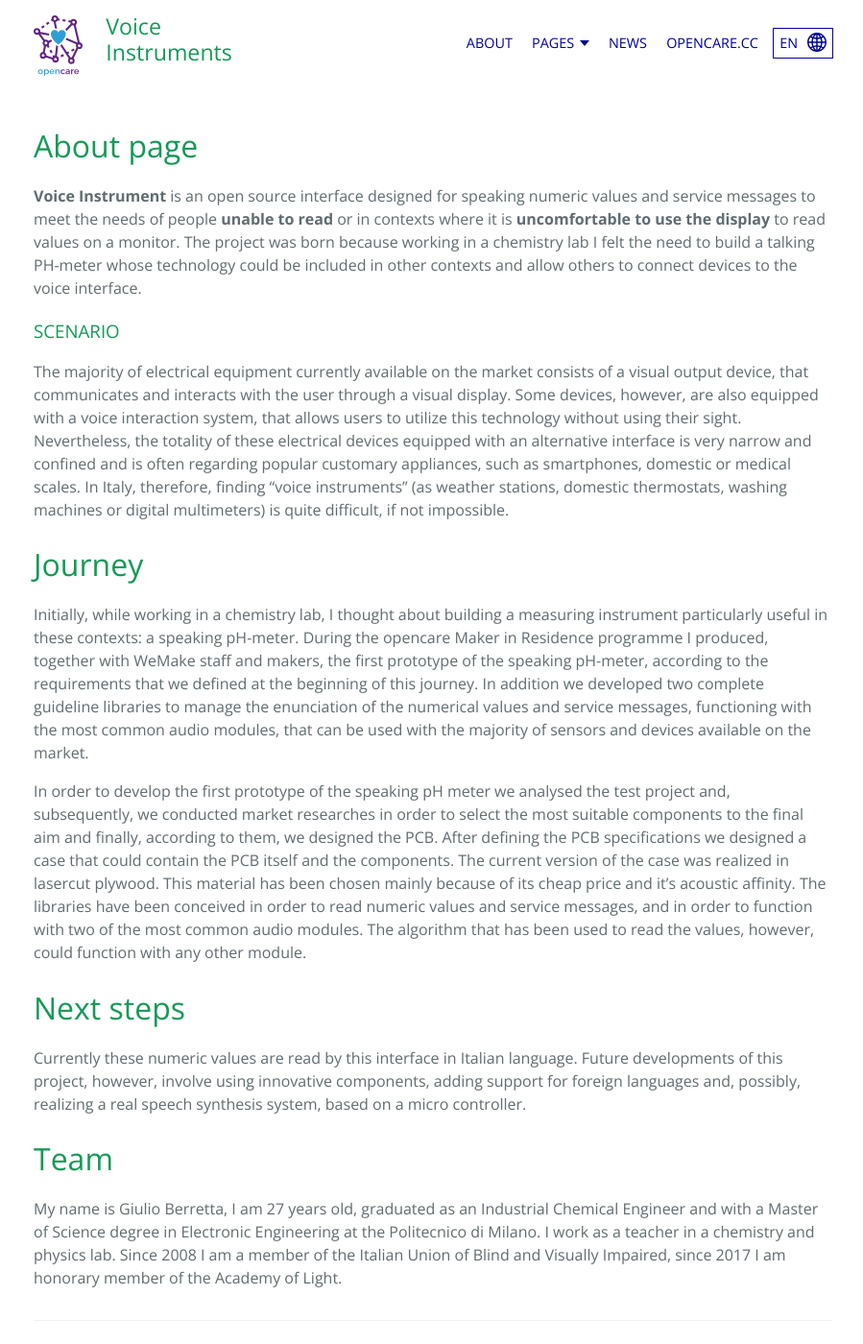
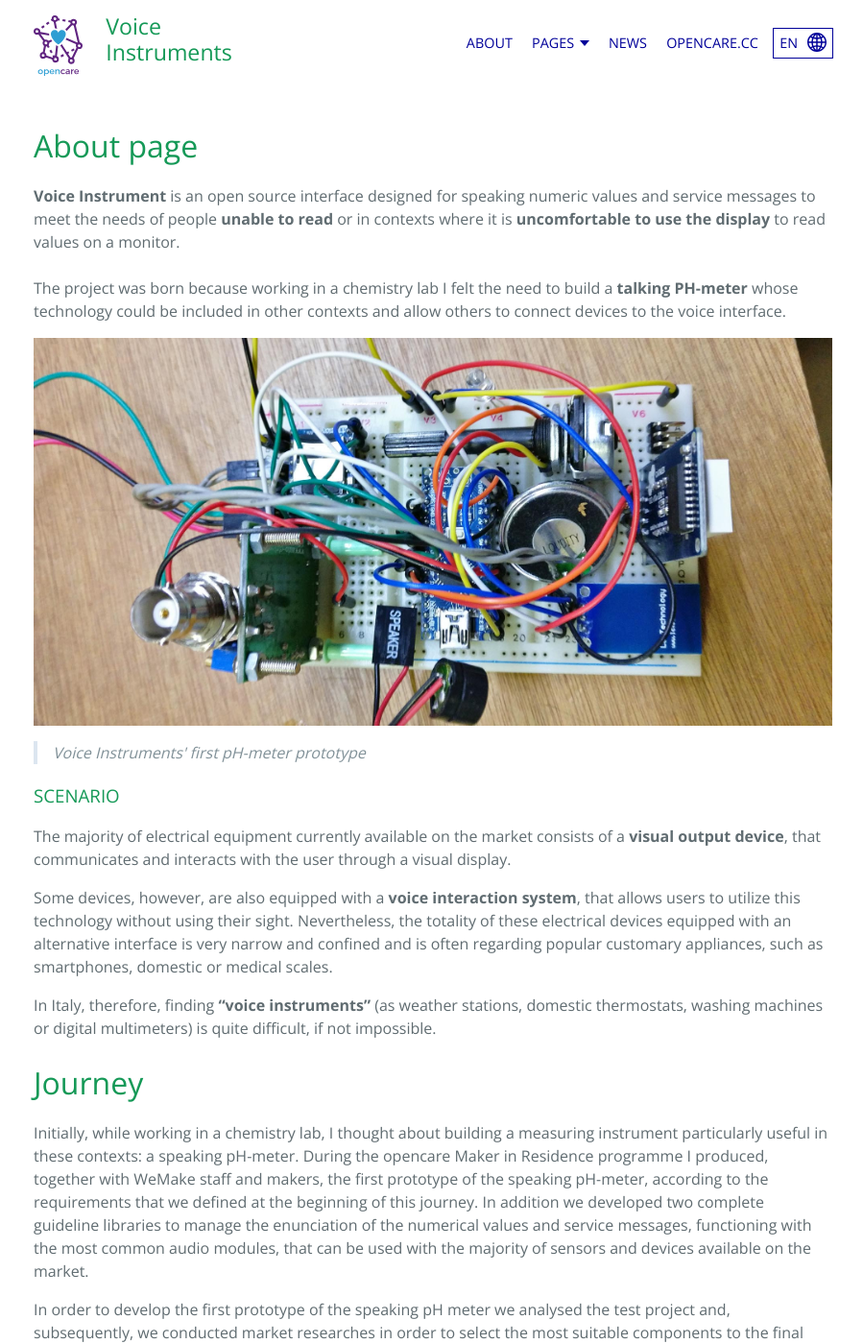
Before and after one commit to opencarecc/voiceinstruments, a Jekyll site: the page built from about/index.md, in a window 1280 px wide and 1400 px high. Shown: the whole window at 96% size, without its empty margins (189-1088 px from the left). Built offline with Jekyll 4.4.1, drawn with Linux system fonts in a browser that asks for light colours.

Commit message:
Edit about EN

```diff
--- a/_data/en/lang.yml
+++ b/_data/en/lang.yml
@@ -120,7 +120,7 @@ contribute:
   contribution_guidelines:
     # - guideline: "Contribute 1"
     # - guideline: "Contribute 2"
-    guideline: "Do you want to contribute to the <b>Voice Instruments</b> project? Write to <a href='mailto:voiceinstrumentsstaff@wemake.cc'>voiceinstrumentsstaff@wemake.cc</a> or leave a comment below!"
+    - guideline: "Do you want to contribute to the <b>Voice Instruments</b> project? Write to <a href='mailto:voiceinstrumentsstaff@wemake.cc'>voiceinstrumentsstaff@wemake.cc</a> or leave a comment below!"
   more_link:
     - text: "Read more"
       link: "about"
--- a/about/index.md
+++ b/about/index.md
@@ -8,13 +8,19 @@ lang: en
 
 # About page
 <b>Voice Instrument</b> is an open source interface designed for speaking numeric values and service messages to meet the needs of people <b>unable to read</b> or  in contexts where it is <b>uncomfortable to use the display</b> to read values on a monitor.
-The project was born because working in a chemistry lab I felt the need to build a talking PH-meter whose technology could be included in other contexts and allow others to connect devices to the voice interface.
+<br><br>
+The project was born because working in a chemistry lab I felt the need to build a <b>talking PH-meter</b> whose technology could be included in other contexts and allow others to connect devices to the voice interface.
+
+<img src="https://github.com/opencarecc/voiceinstruments/blob/gh-pages/assets/VI-home-img.jpg" alt="VI-home-img">
+<blockquote><i>Voice Instruments' first pH-meter prototype</i></blockquote>
 
 ### SCENARIO
-The majority of electrical equipment currently available on the market consists of a visual output device, that communicates and interacts with the user through a visual display.
-Some devices, however, are also equipped with a voice interaction system, that allows users to utilize this technology without using their sight.
+The majority of electrical equipment currently available on the market consists of a <b>visual output device</b>, that communicates and interacts with the user through a visual display.
+<p>
+Some devices, however, are also equipped with a <b>voice interaction system</b>, that allows users to utilize this technology without using their sight.
 Nevertheless, the totality of these electrical devices equipped with an alternative interface is very narrow and confined and is often regarding popular customary appliances, such as smartphones, domestic or medical scales.
-In Italy, therefore, finding “voice instruments” (as weather stations, domestic thermostats, washing machines or digital multimeters) is quite difficult, if not impossible.
+</p>
+In Italy, therefore, finding <b>“voice instruments”</b> (as weather stations, domestic thermostats, washing machines or digital multimeters) is quite difficult, if not impossible.
 
 # Journey
 Initially, while working in a chemistry lab, I thought about building a measuring instrument particularly useful in these contexts: a speaking pH-meter.
```
